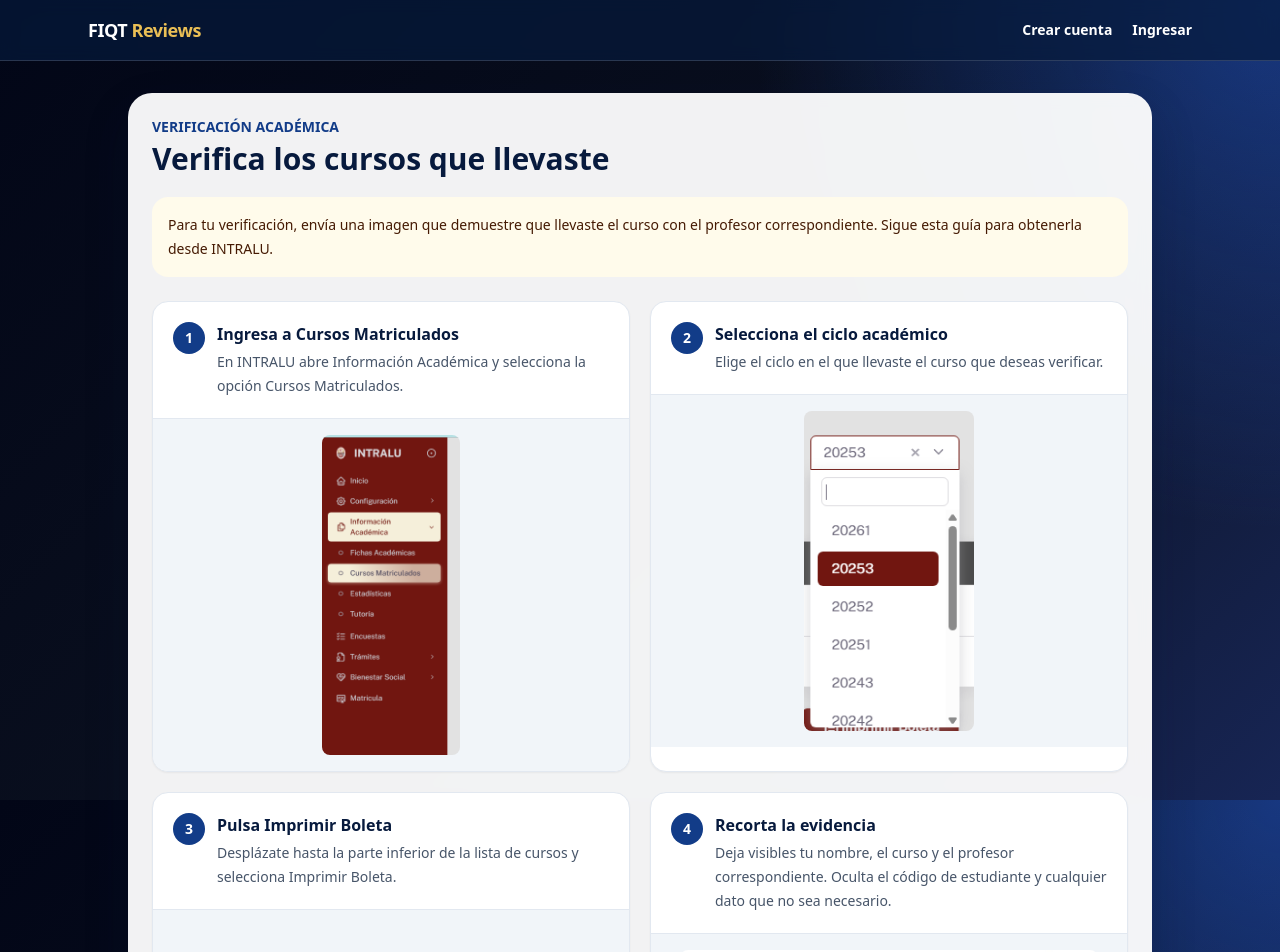
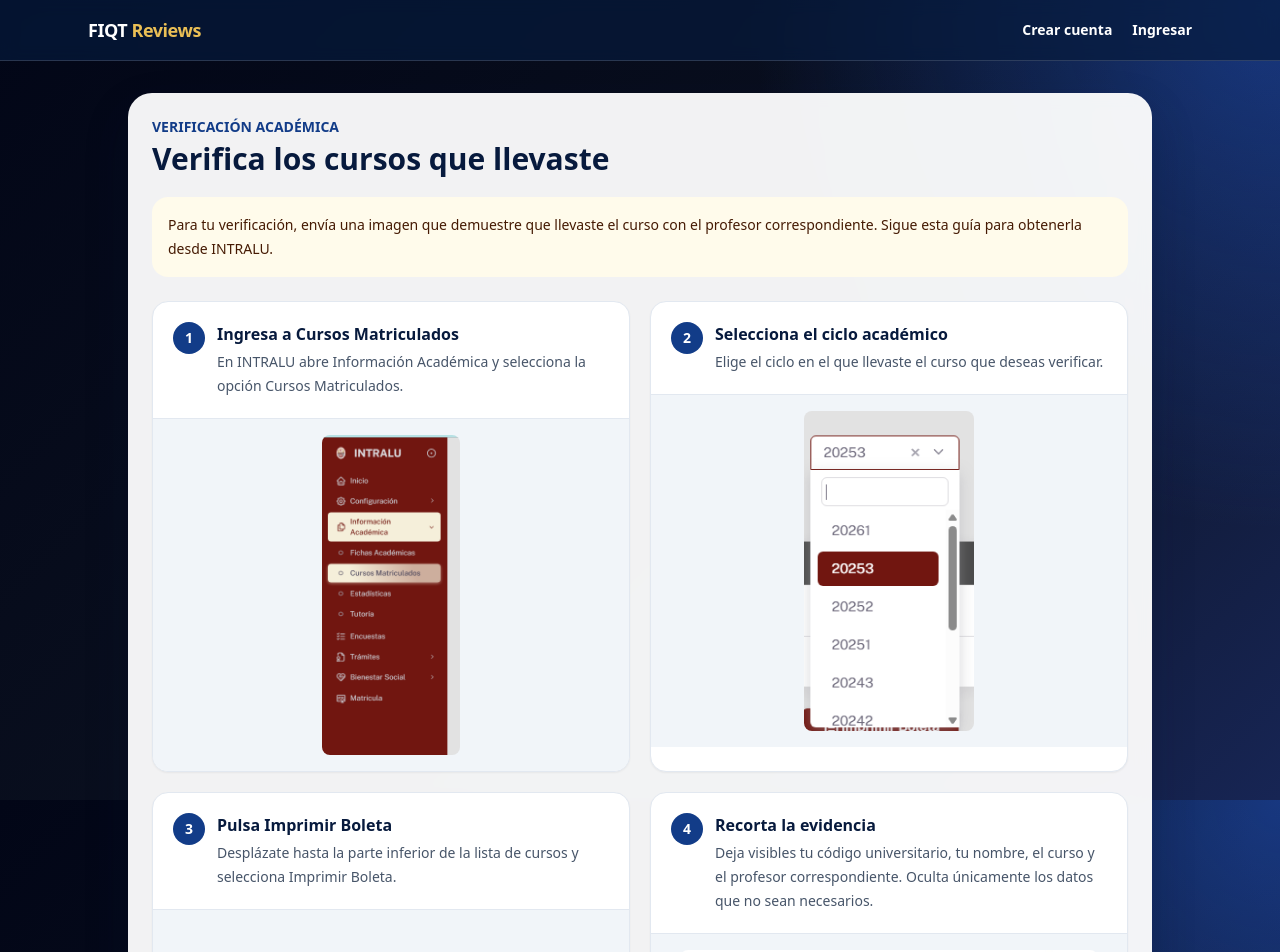
Before and after one commit to alvarocacedaf-dev/fiqt-reviews, a Next.js app: page /verificacion in a window 1280 px wide. Shown: the top 952 px of the page. Built offline with nearby package versions, Linux system fonts and the light colour scheme; no server answers.

Commit message:
Agregar guia visual de verificacion

```diff
--- a/app/verificacion/page.tsx
+++ b/app/verificacion/page.tsx
@@ -28,7 +28,7 @@ const steps = [
   },
   {
     title: 'Recorta la evidencia',
-    description: 'Deja visibles tu nombre, el curso y el profesor correspondiente. Oculta el código de estudiante y cualquier dato que no sea necesario.',
+    description: 'Deja visibles tu código universitario, tu nombre, el curso y el profesor correspondiente. Oculta únicamente los datos que no sean necesarios.',
     image: '/verification-guide/04-boleta-recortada.jpeg',
     width: 900,
     height: 689,
@@ -71,7 +71,7 @@ export default function VerificationPage() {
       </div>
 
       <div className="mt-6 rounded-2xl bg-blue-50 p-5 text-sm leading-6 text-blue-950">
-        <strong>Antes de enviarla:</strong> comprueba que se lean tu nombre, el curso y el profesor. Oculta notas, promedios, código universitario y cualquier otro dato personal que no sea necesario. La evidencia será privada y solo se utilizará para la verificación.
+        <strong>Antes de enviarla:</strong> comprueba que se lean tu código universitario, tu nombre, el curso y el profesor. Oculta notas, promedios y cualquier otro dato personal que no sea necesario. La evidencia será privada y solo se utilizará para la verificación.
       </div>
 
       <div className="mt-8 border-t border-slate-200 pt-6">
```
